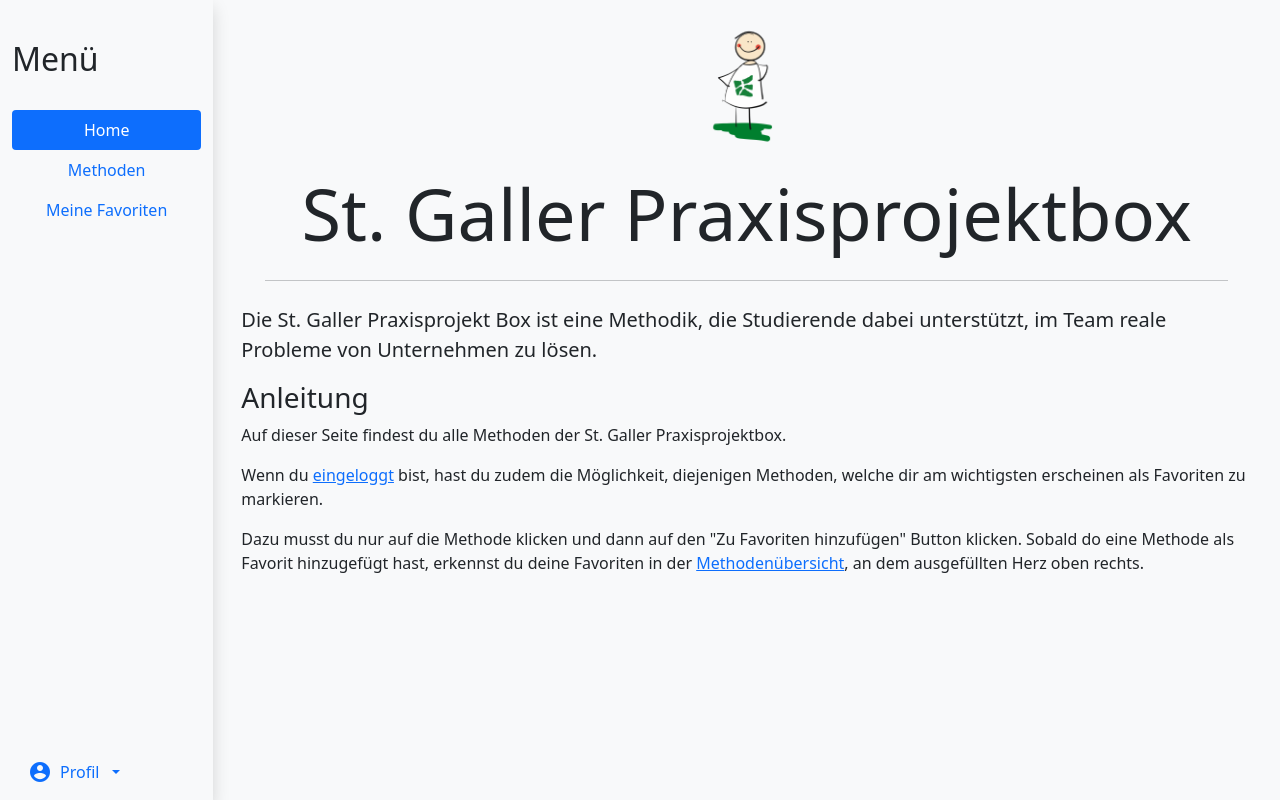
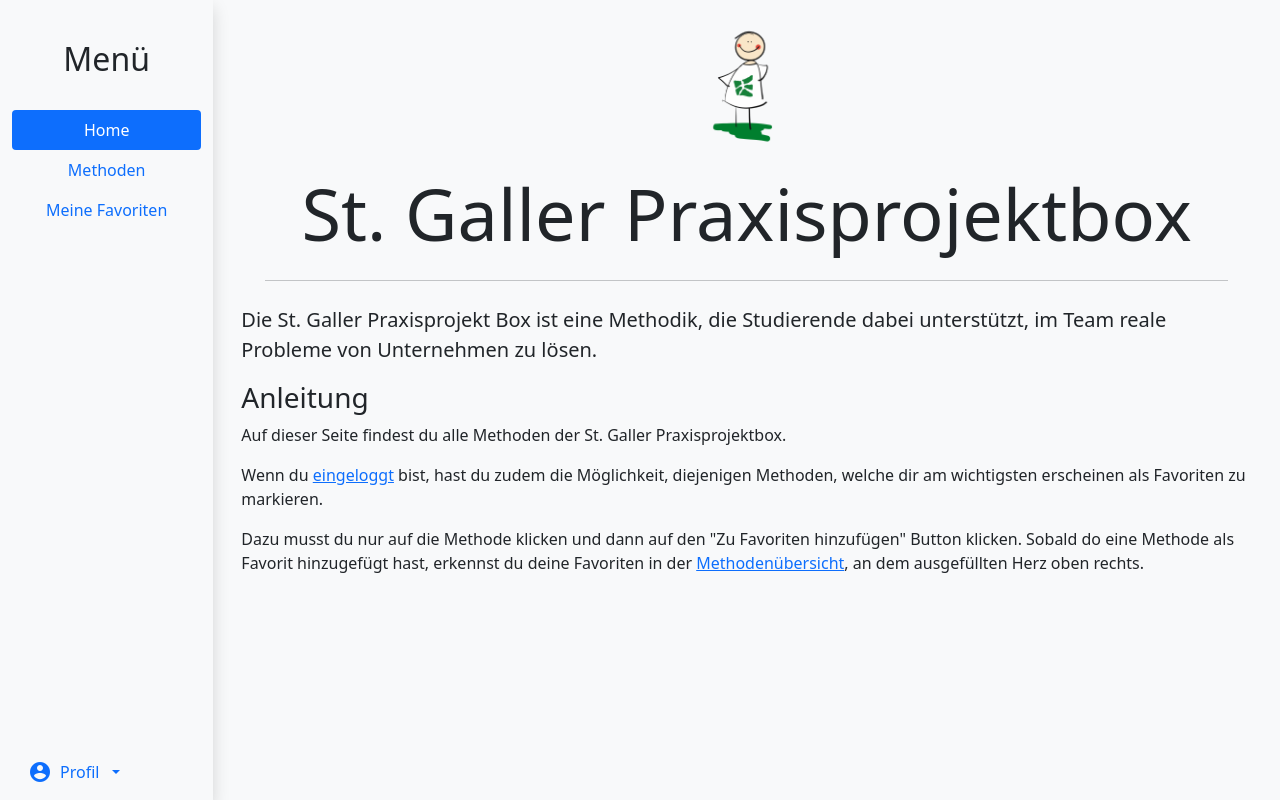
Before and after one commit to silvnst/sgpb_copy, a Django app: page / in a window 1280 px wide. Run offline with Django 3.2, Linux system fonts and the light colour scheme; data that the repository does not hold is empty; some libraries are stand-ins or nearby versions.

Commit message:
text center

```diff
--- a/praxismethoden/templates/praxismethoden/layout.html
+++ b/praxismethoden/templates/praxismethoden/layout.html
@@ -22,7 +22,7 @@
                 <div class="sidebar d-flex flex-column col-12 col-sm-3 col-lg-2 bg-light shadow sticky-top h-sm-100 py-2">
                     <div class="d-flex flex-column col-12 align-items-center">
                         <div class="d-none img-sidebar" style="background-image: url('static/img/HSG-Maskottchen.png');"></div>
-                        <h2 class="d-none d-sm-block my-3 col-12 py-sm-3">Menü</h2>
+                        <h2 class="d-none d-sm-block my-3 col-12 py-sm-3 text-center">Menü</h2>
                     </div>
                 <div class="d-flex flex-row flex-sm-column col justify-content-between">
                     <nav class="nav nav-pills nav-fill-sgpb">
```
